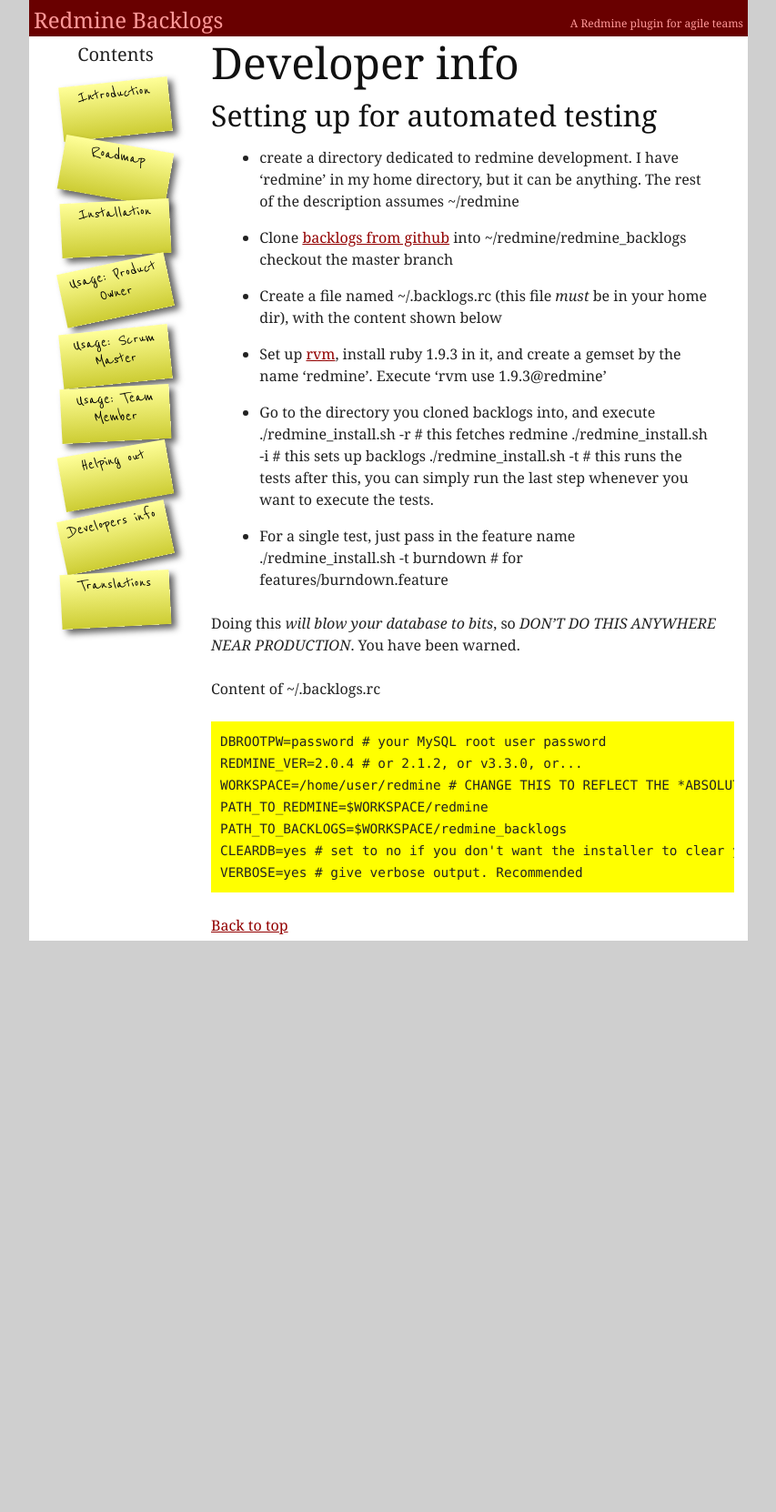
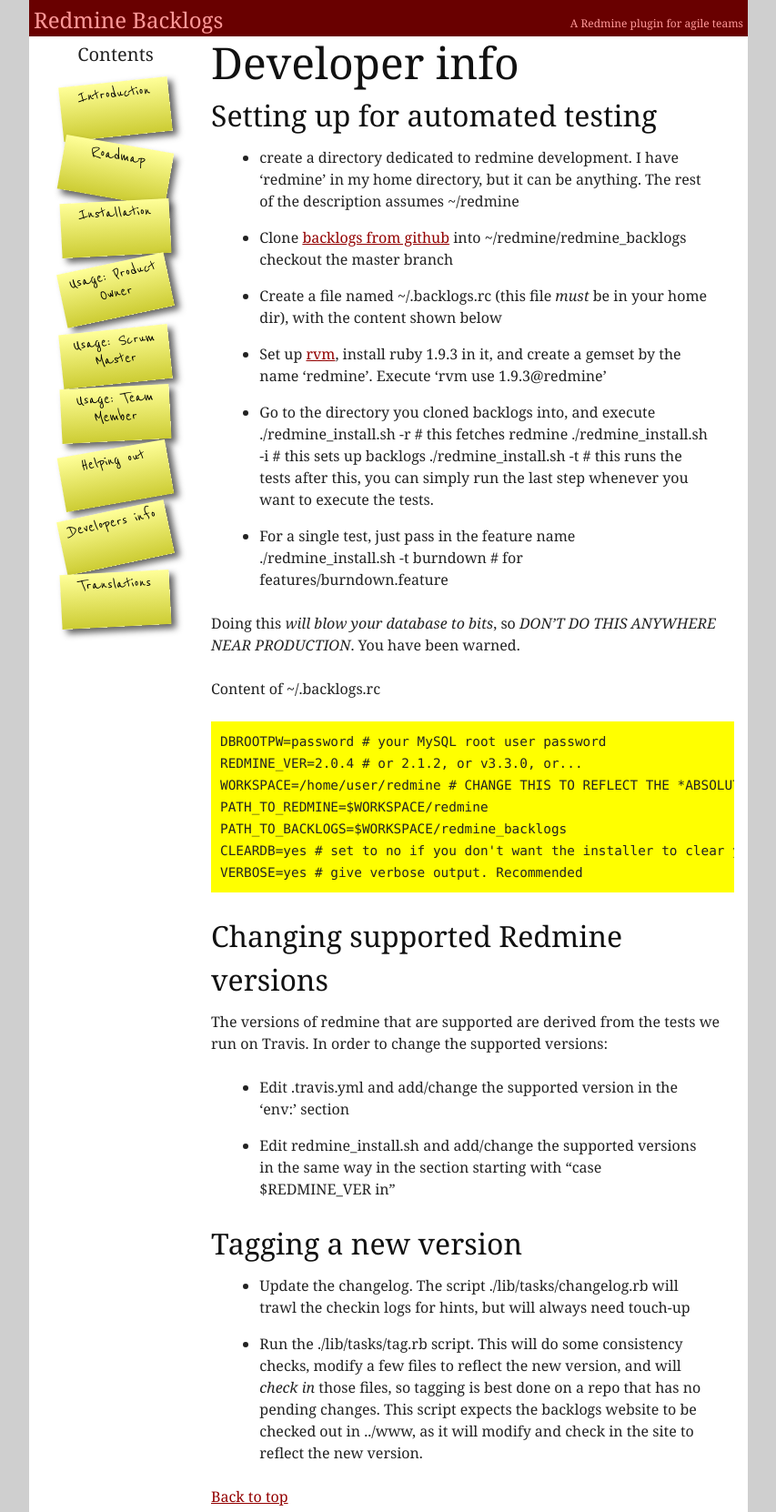
Before and after one commit to backlogs/www, a Jekyll site: the page built from _posts/en/1993-01-01-developers.markdown, in a window 1280 px wide. Shown: the whole page at 91% size, without its empty margins (213-1066 px from the left). Built offline with Jekyll 4.4.1, drawn with Linux system fonts in a browser that asks for light colours; nearby versions of some CDN libraries; before the commit the page ends 1034 px from its top, so only the background shows below that.

Commit message:
Dev page updated

```diff
--- a/_posts/en/1993-01-01-developers.markdown
+++ b/_posts/en/1993-01-01-developers.markdown
@@ -30,3 +30,15 @@ Content of ~/.backlogs.rc
     PATH_TO_BACKLOGS=$WORKSPACE/redmine_backlogs
     CLEARDB=yes # set to no if you don't want the installer to clear your database during test run
     VERBOSE=yes # give verbose output. Recommended
+
+## Changing supported Redmine versions
+
+The versions of redmine that are supported are derived from the tests we run on Travis. In order to change the supported versions:
+
+* Edit .travis.yml and add/change the supported version in the 'env:' section
+* Edit redmine\_install.sh and add/change the supported versions in the same way in the section starting with "case $REDMINE\_VER in"
+
+## Tagging a new version
+
+* Update the changelog. The script ./lib/tasks/changelog.rb will trawl the checkin logs for hints, but will always need touch-up
+* Run the ./lib/tasks/tag.rb script. This will do some consistency checks, modify a few files to reflect the new version, and will *check in* those files, so tagging is best done on a repo that has no pending changes. This script expects the backlogs website to be checked out in ../www, as it will modify and check in the site to reflect the new version.
```
